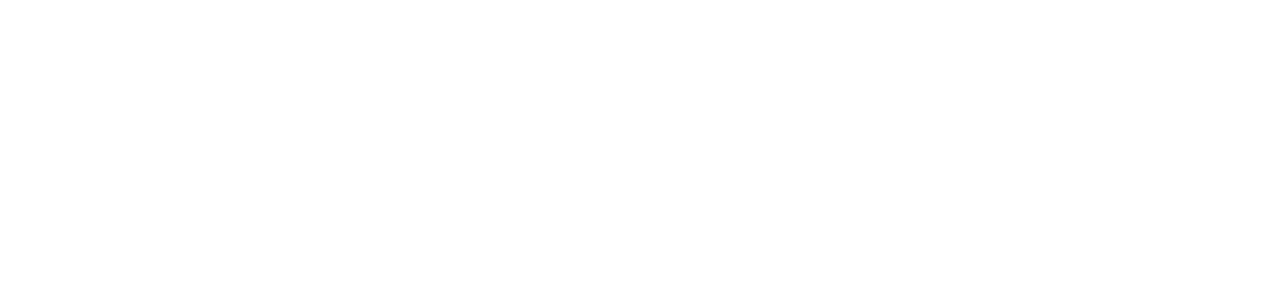
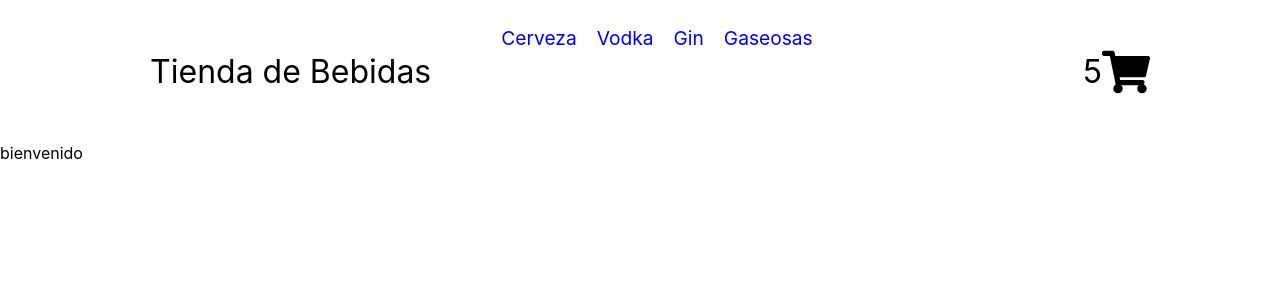
Before and after one commit to Ignaciojozamora/ecomerse-ignacio-zamora, a React (Create React App) app: page / in a window 1280 px wide. Shown: the top 300 px of the page. Built offline with nearby package versions, Linux system fonts and the light colour scheme.

Commit message:
agregado de itemlistcontainer

```diff
--- a/package.json
+++ b/package.json
@@ -3,11 +3,15 @@
   "version": "0.1.0",
   "private": true,
   "dependencies": {
+    "@fortawesome/fontawesome-free": "^6.2.1",
+    "@fortawesome/fontawesome-svg-core": "^6.2.1",
+    "@fortawesome/free-solid-svg-icons": "^6.2.1",
     "@testing-library/jest-dom": "^5.16.5",
     "@testing-library/react": "^13.4.0",
     "@testing-library/user-event": "^13.5.0",
     "react": "^18.2.0",
     "react-dom": "^18.2.0",
+    "react-icons": "^4.7.1",
     "react-scripts": "5.0.1",
     "web-vitals": "^2.1.4"
   },
--- a/src/App.js
+++ b/src/App.js
@@ -2,14 +2,17 @@
 import './App.css';
 import FlexWrapper from './components/flexWrapper/FlexWrapper';
 import NavBar from './components/NavBar/NavBar'
+import CartWidget from './components/CartWidget/CartWidget'
+import ItemListContainer from './components/ItemListContainer/ItemListContainer'
 
 function App() {
   return (
     <>
     <FlexWrapper>
     <NavBar/>
+    <CartWidget/>
     </FlexWrapper>
-
+    <ItemListContainer greeting="bienvenido"/>
 
 
 
--- /dev/null
+++ b/src/components/CartWidget/CartWidget.jsx
@@ -0,0 +1,16 @@
+import "./cartwidget.css"
+
+
+
+import React from 'react';
+import { FaShoppingCart } from 'react-icons/fa';
+const CartWidget = () => {
+    return (
+        <div className="cwcontainer">
+        <span>5</span>
+        <FaShoppingCart  className="cwidget"/>
+        </div>
+);
+};
+
+export default CartWidget;
--- /dev/null
+++ b/src/components/CartWidget/cartwidget.css
@@ -0,0 +1,11 @@
+.cwcontainer {
+    display: flex;
+    font-size: 2rem;
+    justify-content: center;
+    align-items: center;
+}
+
+
+.cwidget {
+    font-size: 3rem;
+}
--- /dev/null
+++ b/src/components/ItemListContainer/ItemListContainer.jsx
@@ -0,0 +1,11 @@
+
+
+const ItemListContainer = (props) => {
+    const greeting = props.greeting
+    return (
+
+        <div>{greeting}</div>
+);
+};
+
+export default ItemListContainer;
--- a/src/components/NavBar/NavBar.jsx
+++ b/src/components/NavBar/NavBar.jsx
@@ -1,14 +1,30 @@
 import "./navbar.css"
+
 
 
 function NavBar () {
     return(
-        <ul>
-            <li>Cerveza</li>
-            <li>Vodka</li>
-            <li>Gin</li>
-            <li>Gaseosas</li>
+        <nav className="flex">
+            <div className="nombretienda">
+                <p>Tienda de Bebidas</p>
+            </div>
+        <ul className="flex">
+
+            <li>
+                <a href="/">Cerveza</a>
+            </li>
+            <li>
+                <a href="/">Vodka</a>
+            </li>
+            <li>
+                <a href="/">Gin</a>
+            </li>
+            <li>
+                <a href="/">Gaseosas</a>
+            </li>
+
         </ul>
+        </nav>
     )
 }
 
--- a/src/components/NavBar/navbar.css
+++ b/src/components/NavBar/navbar.css
@@ -0,0 +1,18 @@
+ul li {
+    list-style: none;
+    margin: 10px;
+    margin-bottom: 0px;
+
+}
+
+a {
+    text-decoration: none;
+    font-size: larger;
+}
+
+.nombretienda{
+    display: flex;
+    justify-content: flex-start;
+    font-size: xx-large;
+    margin: 20px;
+}
--- a/src/components/flexWrapper/FlexWrapper.jsx
+++ b/src/components/flexWrapper/FlexWrapper.jsx
@@ -3,7 +3,7 @@
 
 
 function FlexWrapper(props) {
-    <div className="flex">{props.children}</div>
+    return <div className="flex">{props.children}</div>
 }
 
 export default FlexWrapper;
```
Also changed, not shown: src/components/ItemListContainer/itemlistcontainer.css (added), 1 other file (tests, documents, lock files or other folders).
